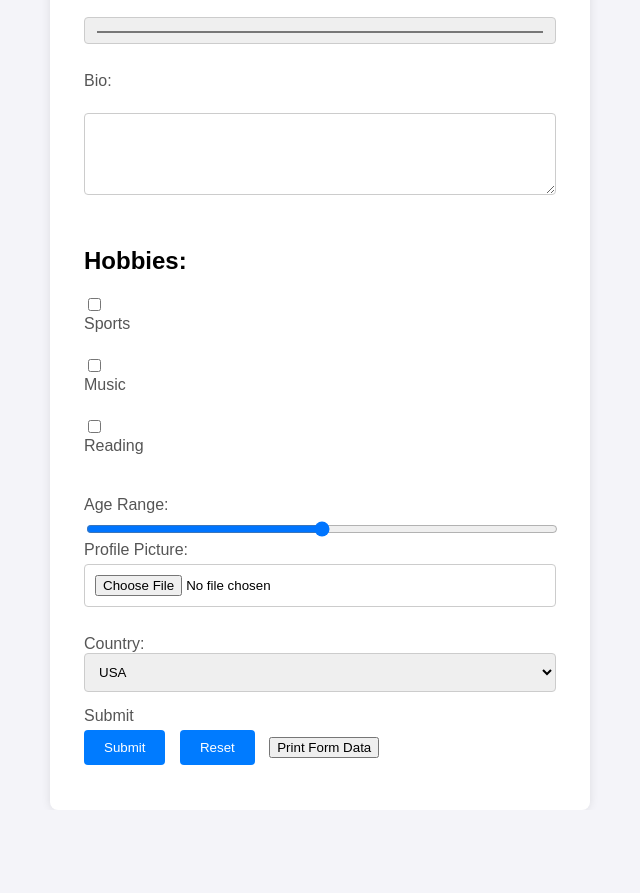
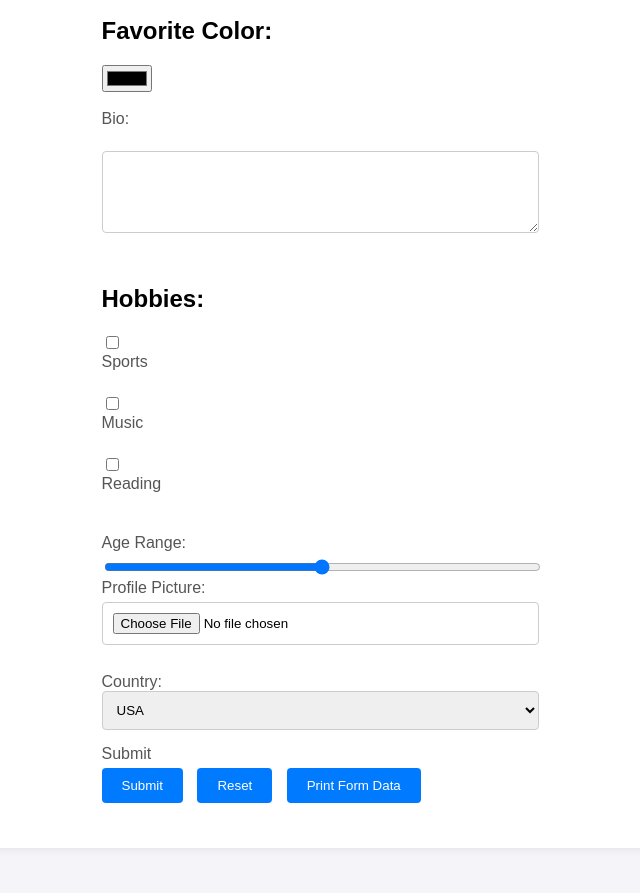
Before and after one commit to delicue/asn6, a plain HTML site: page index.html in a window 1280 px wide. Shown: the part 575-1468 px from the top of the page, without its empty margins (320-960 px from the left). Before the commit the page ends 1385 px from the top, so only its background shows below. Drawn offline with Linux system fonts and the light colour scheme.

Commit message:
update styles

```diff
--- a/index.html
+++ b/index.html
@@ -63,9 +63,9 @@
             </label>
 
             <label for="submit" hidden>Submit</label>
-            <input id="submit" type="submit" value="Submit"></label>
+            <input id="submit" type="submit" value="Submit">
             <input type="reset" value="Reset">
-            <button onclick="printFormData()">Print Form Data</button>
+            <button type="button" onclick="printFormData()">Print Form Data</button>
         </fieldset>
     </form>
     <div id="formDataOutput"></div>
--- a/styles.css
+++ b/styles.css
@@ -1,19 +1,18 @@
 body {
     font-family: Arial, sans-serif;
     background-color: #f4f4f9;
-    display: flex;
-    justify-content: center;
-    align-items: center;
     margin: 0;
 }
 
-form {
+#formPI {
     background: #fff;
     padding: 20px;
     border-radius: 8px;
     box-shadow: 0 0 10px rgba(0, 0, 0, 0.1);
     width: 100%;
-    max-width: 500px;
+    max-width: 800px;
+    justify-items: center;
+    margin: 3rem auto;
 }
 
 fieldset {
@@ -36,7 +35,6 @@ label {
 input[type="text"],
 input[type="password"],
 input[type="email"],
-input[type="color"],
 input[type="file"],
 textarea,
 select {
@@ -57,6 +55,7 @@ input[type="range"] {
     width: 100%;
 }
 
+button,
 input[type="submit"],
 input[type="button"],
 input[type="reset"] {
@@ -69,6 +68,7 @@ input[type="reset"] {
     margin-right: 10px;
 }
 
+button:hover,
 input[type="submit"]:hover,
 input[type="button"]:hover,
 input[type="reset"]:hover {
@@ -77,6 +77,7 @@ input[type="reset"]:hover {
     opacity: 0.80;
 }
 
+button:active,
 input[type="submit"]:active,
 input[type="button"]:active,
 input[type="reset"]:active {
@@ -87,7 +88,15 @@ input[type="reset"]:active {
     filter: blur(0.1rem)
 }
 
-input[type="radio"],
+/* input[type="radio"],
 option {
 
+} */
+
+#formDataOutput {
+    background-color: white;
+    padding: 5px 2px;
+    margin: 0 auto;
+    place-items: center;
+    text-align: center;
 }
```
